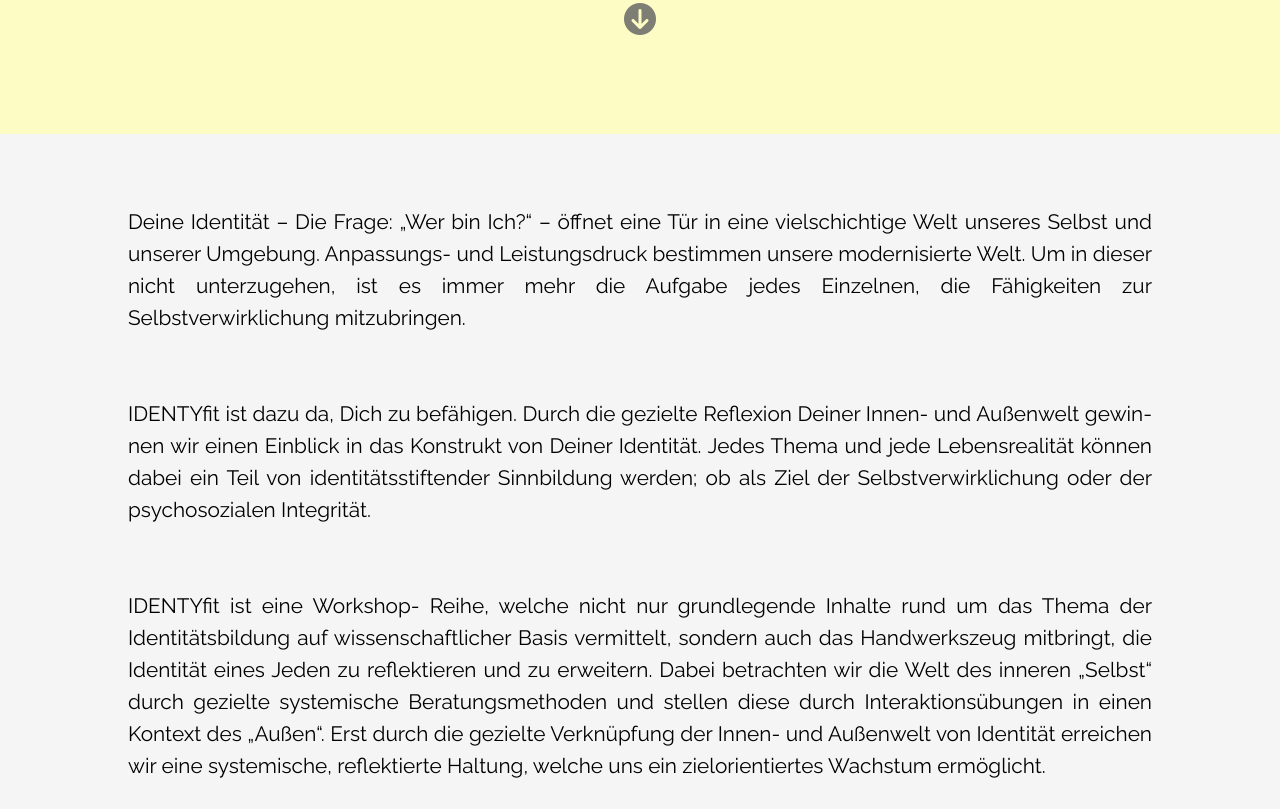
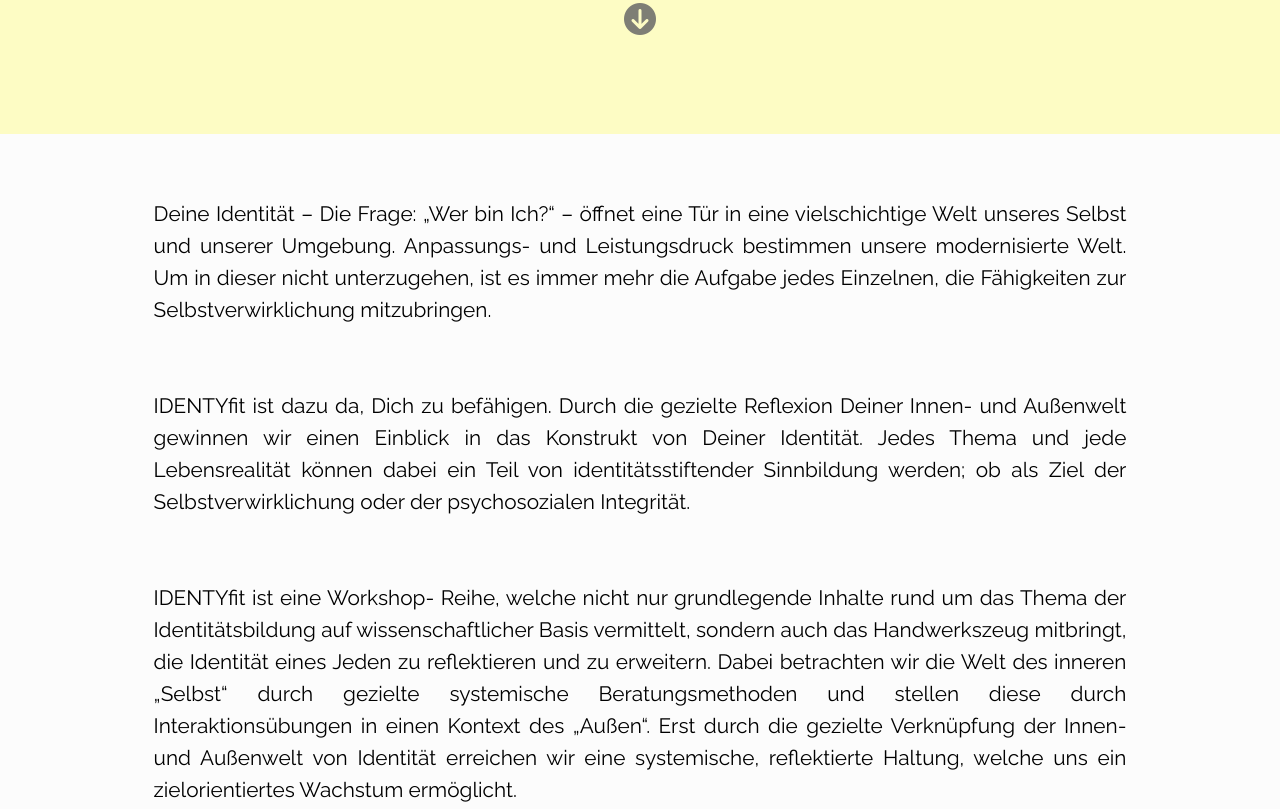
Before and after one commit to BrianLadwig/IDENTYfit, a plain HTML site: page index.html in a window 1280 px wide. Shown: the part 680-1489 px from the top of the page. Drawn offline with Linux system fonts and the light colour scheme; a web font is replaced by a local one.

Commit message:
Sameds wünsche4

```diff
--- a/css/main.css
+++ b/css/main.css
@@ -8,7 +8,7 @@
 }
 
 body{
-    background-color: whitesmoke;
+    background-color: rgb(252, 252, 252);
     min-height: 100vh;
 }
 
@@ -139,7 +139,7 @@ display: block;
 /* Inhalt */
 
 .inhalt{
-    margin: 0 10%;
+    margin: 0 12%;
     padding: 2em 0;
     min-height: 90vh;
     display: flex;
```
